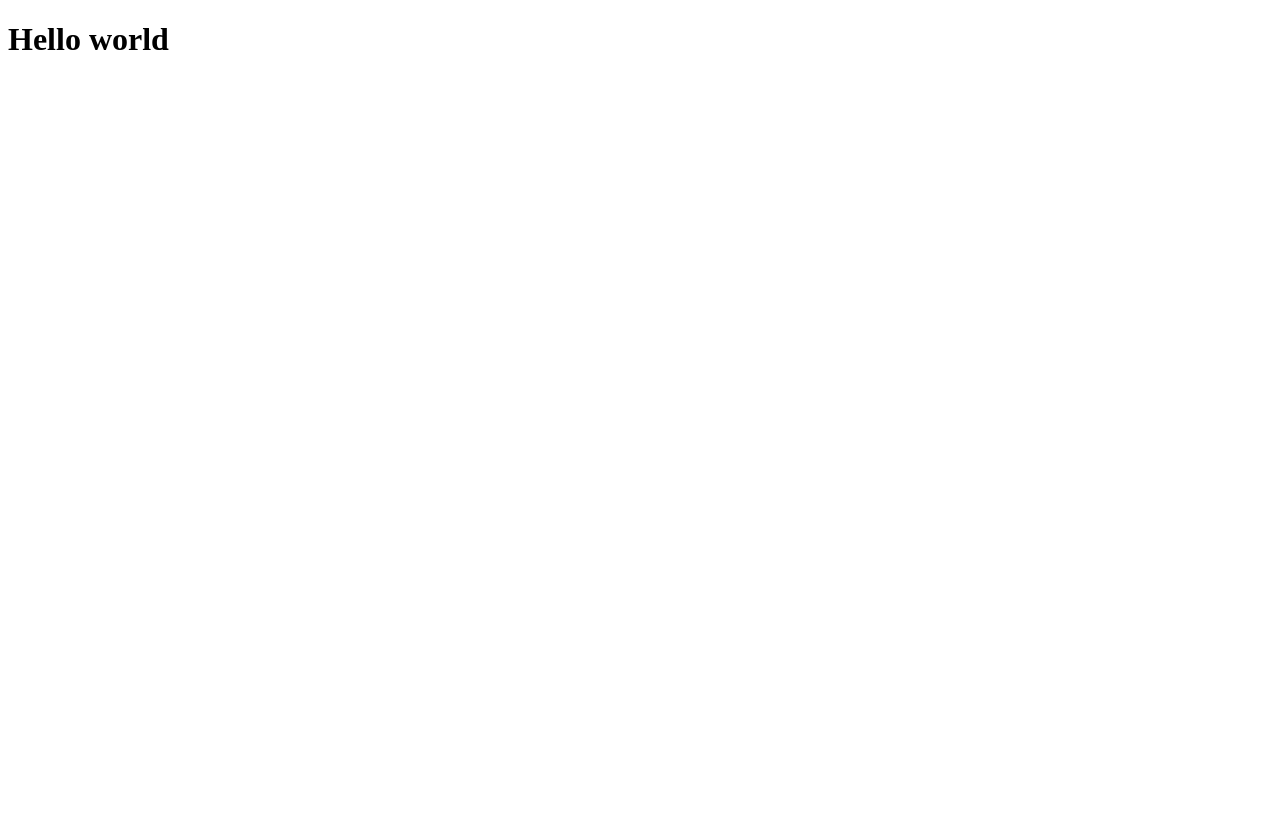
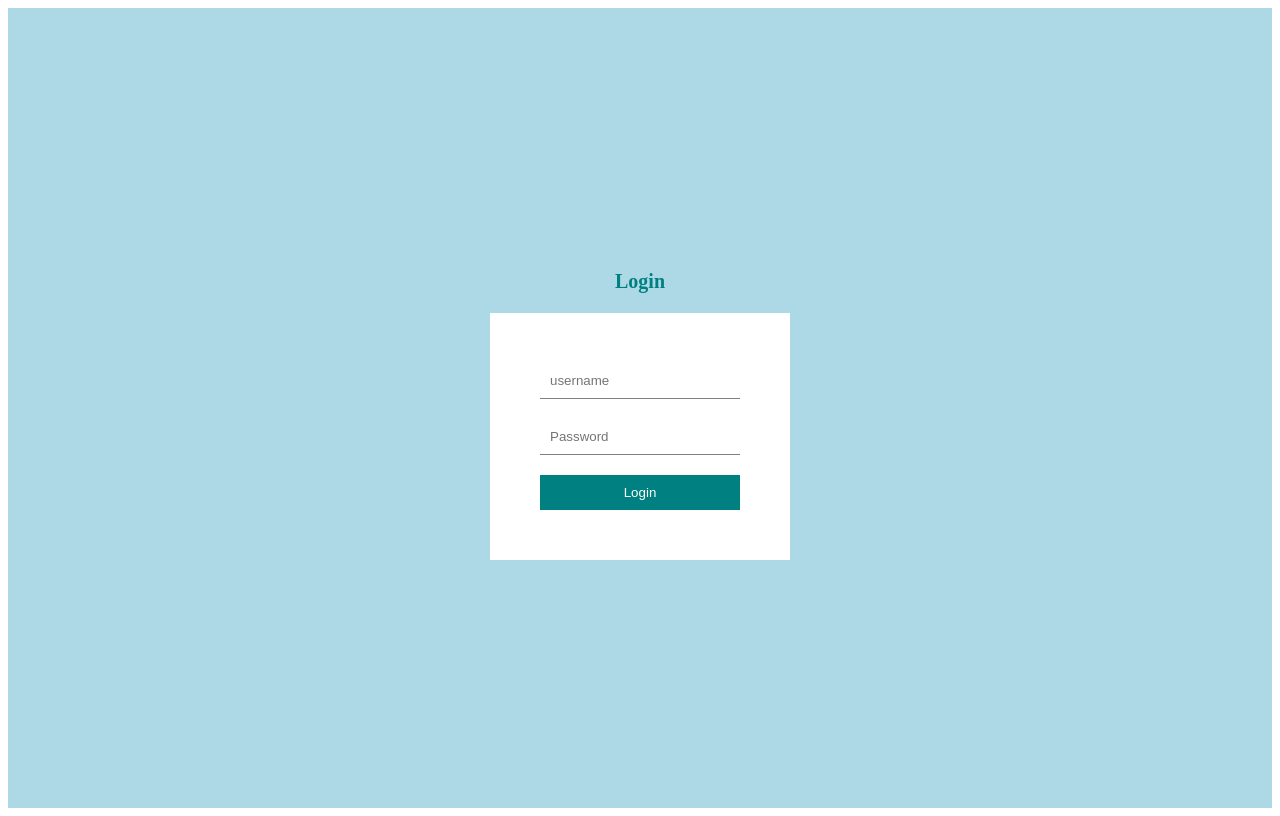
Before and after one commit to Udayanga-Deeshan/Blog-Application, a React (Vite) app in the folder frontend/: page /login in a window 1280 px wide. Built offline with nearby package versions, Linux system fonts and the light colour scheme.

Commit message:
Login page designed

```diff
--- a/frontend/src/App.jsx
+++ b/frontend/src/App.jsx
@@ -1,11 +1,36 @@
-import React from 'react'
+import React from "react";
+import { Routes, Route } from "react-router-dom";
+import Login from "./pages/Login";
+import Register from "./pages/Register";
+import Navbar from "./Components/Navbar/Navbar";
+import Footer from "./Components/Footer/Footer";
+import Home from "./pages/Home/Home";
+import Single from "./pages/Single/Single";
+import Write from "./pages/Write/Write";
 
 const App = () => {
+  const WithNavbarFooter = ({ children }) => (
+    <div>
+      <Navbar />
+      <div className="content">{children}</div>
+      <Footer />
+    </div>
+  );
   return (
     <div>
-        <h1>Hello world</h1>
+      {/* <h1>Hello world</h1> */}
+
+      <Routes>
+        <Route path="/" element={<WithNavbarFooter><Home /></WithNavbarFooter>} />
+        <Route path="/single" element={<WithNavbarFooter><Single /></WithNavbarFooter>} />
+        <Route path="/write" element={<WithNavbarFooter><Write /></WithNavbarFooter>} />
+        <Route path="/register" element={<Register />} />
+        <Route path="/login" element={<Login />} />
+      </Routes>
+
+
     </div>
-  )
-}
+  );
+};
 
-export default App
+export default App;
--- /dev/null
+++ b/frontend/src/Components/Footer/Footer.jsx
@@ -0,0 +1,11 @@
+import React from 'react'
+
+const Footer = () => {
+  return (
+    <div>
+      <h1>Footer</h1>
+    </div>
+  )
+}
+
+export default Footer
--- /dev/null
+++ b/frontend/src/Components/Navbar/Navbar.jsx
@@ -0,0 +1,11 @@
+import React from 'react'
+
+const Navbar = () => {
+  return (
+    <div>
+        <h2>navbar</h2>
+    </div>
+  )
+}
+
+export default Navbar
--- /dev/null
+++ b/frontend/src/pages/Home/Home.jsx
@@ -0,0 +1,11 @@
+import React from 'react'
+
+const Home = () => {
+  return (
+    <div>
+      <h1>Home Page</h1>
+    </div>
+  )
+}
+
+export default Home
--- /dev/null
+++ b/frontend/src/pages/Login.css
@@ -0,0 +1,49 @@
+
+.login {
+    display: flex;
+    flex-direction: column;
+    align-items: center;
+    justify-content: center;
+    height: 100vh;
+    background-color: lightblue;
+
+    h1 {
+      font-size: 20px;
+      color: teal;
+      margin-bottom: 20px;
+    }
+
+    form {
+      display: flex;
+      flex-direction: column;
+      padding: 50px;
+      background-color: white;
+      width: 200px;
+      gap: 20px;
+
+      input {
+        padding: 10px;
+        border: none;
+        border-bottom: 1px solid gray;
+      }
+
+      button {
+        padding: 10px;
+        border: none;
+        background-color: teal;
+        cursor: pointer;
+        color: white;
+      }
+
+      p {
+        font-size: 12px;
+        color: red;
+        text-align: center;
+      }
+
+      span {
+        font-size: 12px;
+        text-align: center;
+      }
+    }
+}
--- a/frontend/src/pages/Login.jsx
+++ b/frontend/src/pages/Login.jsx
@@ -1,9 +1,15 @@
 import React from 'react'
+import './Login.css'
 
 const Login = () => {
   return (
-    <div>
-
+    <div className='login'>
+      <h1> Login</h1>
+      <form action="">
+        <input type="text" placeholder='username' />
+        <input type="text" placeholder='Password' />
+        <button>Login</button>
+      </form>
     </div>
   )
 }
--- a/frontend/src/pages/Register.jsx
+++ b/frontend/src/pages/Register.jsx
@@ -3,7 +3,7 @@ import React from 'react'
 const Register = () => {
   return (
     <div>
-
+       <h1>register page</h1>
     </div>
   )
 }
--- /dev/null
+++ b/frontend/src/pages/Single/Single.jsx
@@ -0,0 +1,11 @@
+import React from 'react'
+
+const Single = () => {
+  return (
+    <div>
+        <h1>Single page</h1>
+    </div>
+  )
+}
+
+export default Single
--- /dev/null
+++ b/frontend/src/pages/Write/Write.jsx
@@ -0,0 +1,11 @@
+import React from 'react'
+
+const Write = () => {
+  return (
+    <div>
+       <h1>Write Page</h1>
+    </div>
+  )
+}
+
+export default Write
```
